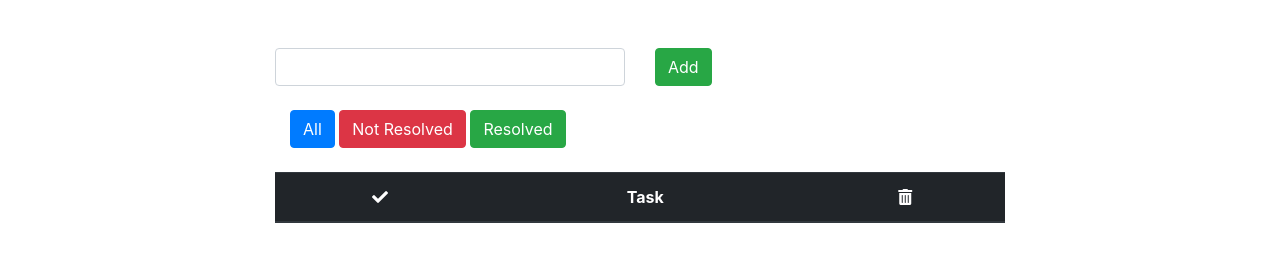
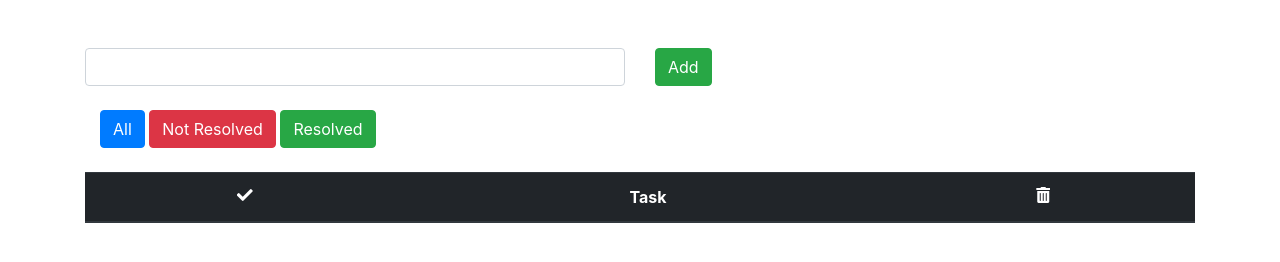
Before and after one commit to PerfectELK/to_do_list, a plain HTML site: page index.html in a window 1280 px wide. Drawn offline with nearby package versions, Linux system fonts and the light colour scheme.

Commit message:
debug views

```diff
--- a/css/style.css
+++ b/css/style.css
@@ -2,6 +2,7 @@
 *, body, html{
     padding: 0;
     margin: 0;
+    overflow-x: hidden;
 }
 .resolved{
     text-decoration:line-through;
--- a/index.html
+++ b/index.html
@@ -14,18 +14,15 @@
 
 <div id="app" class="container mt-5">
     <div class="row">
-        <div class="col-2"></div>
-        <div class="col-4">
+        <div class="col-6">
             <input type="text" class="form-control" v-model="task">
         </div>
         <div class="col-4">
             <button class="btn btn-success" v-on:click="addTask">Add</button>
         </div>
-        <div class="col-2"></div>
     </div>
     <div class="row">
-        <div class="col-2"></div>
-        <div class="col-8 text-center">
+        <div class="col-12 text-center">
             <div class="col-12 pt-4 text-left">
                 <button class="btn btn-primary" v-on:click="renderAllTask">All</button>
                 <button class="btn btn-danger" v-on:click="renderNotResolvedTask">Not Resolved</button>
@@ -57,7 +54,6 @@
                 </tbody>
             </table>
         </div>
-        <div class="col-2"></div>
     </div>
 </div>
 
```
